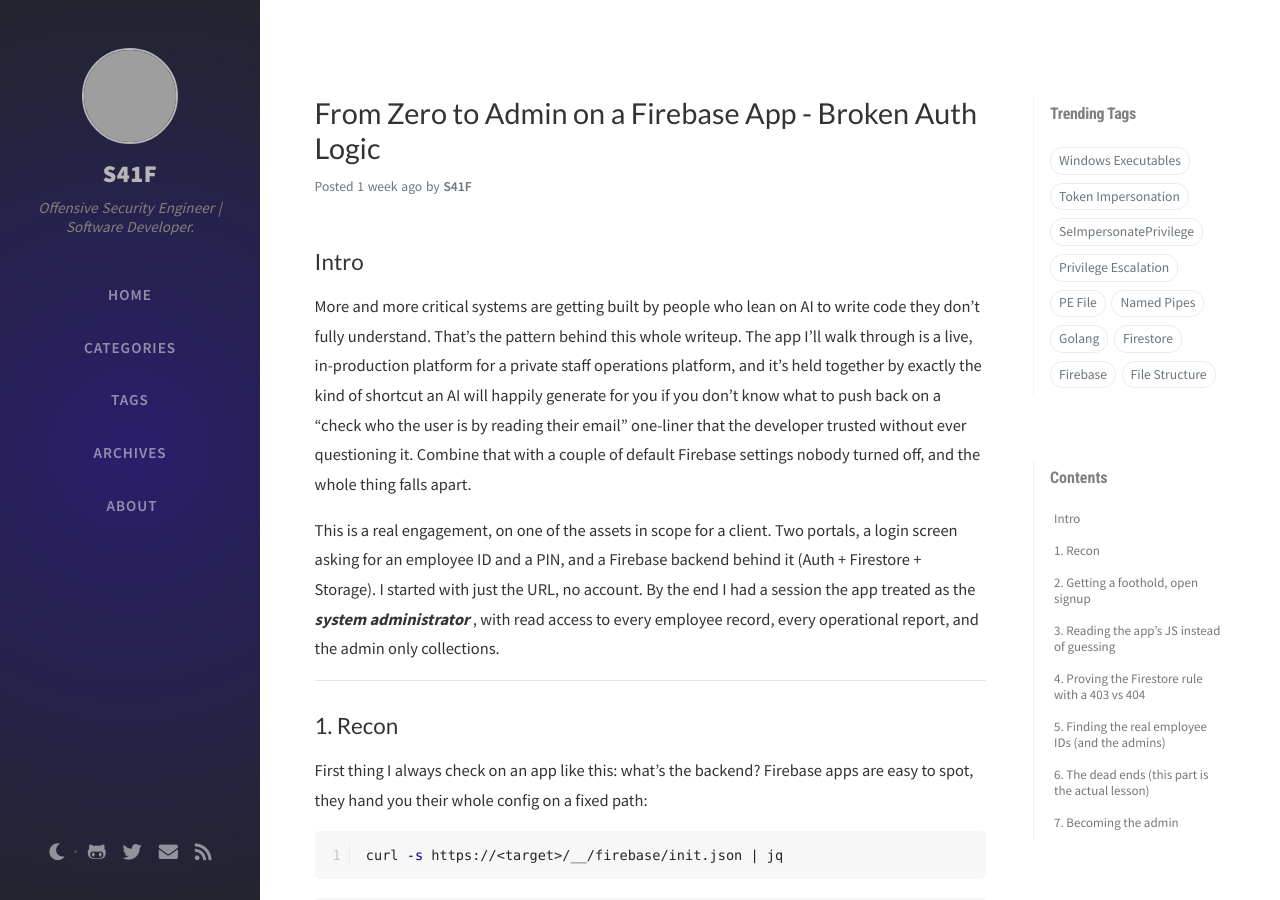
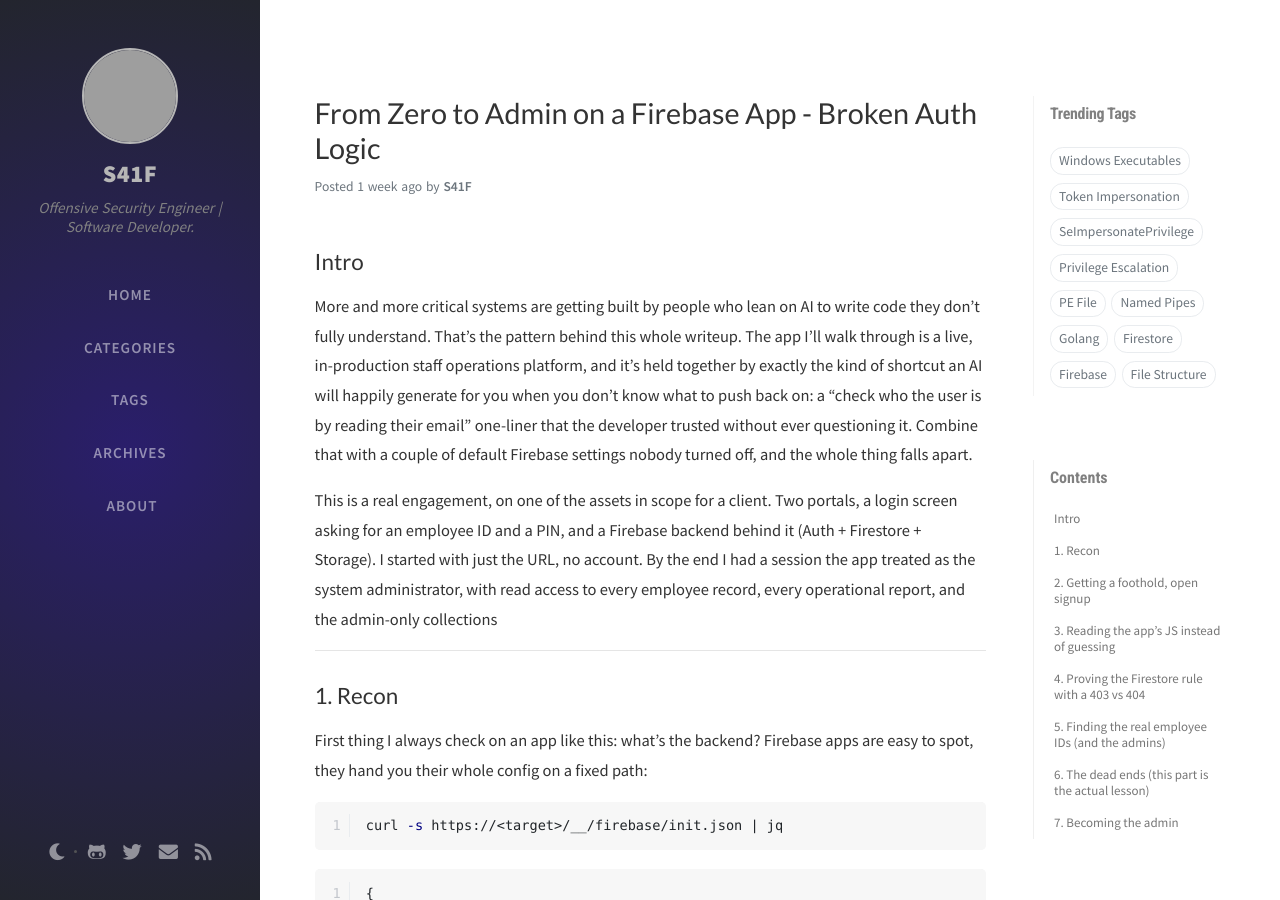
Before and after one commit to SaifSalah/saifsalah.github.io, a Jekyll site: the page built from _posts/2026-09-01-breaking-firebase-authorization.md, in a window 1280 px wide and 900 px high. Built offline with Jekyll 4.4.1, drawn with Linux system fonts in a browser that asks for light colours; nearby versions of some CDN libraries; comment, search, counter and statistics services are not loaded; grey boxes are pictures that could not be loaded.

Commit message:
Update 2026-09-01-breaking-firebase-authorization.md

```diff
--- a/_posts/2026-09-01-breaking-firebase-authorization.md
+++ b/_posts/2026-09-01-breaking-firebase-authorization.md
@@ -8,10 +8,9 @@ tags: [Firebase, Authorization, Broken Access Control, Firestore, Privilege Esca
 
 ## Intro
 
-More and more critical systems are getting built by people who lean on AI to write code they don't fully understand. That's the pattern behind this whole writeup. The app I'll walk through is a live, in-production platform for a private staff operations platform, and it's held together by exactly the kind of shortcut an AI will happily generate for you if you don't know what to push back on a "check who the user is by reading their email" one-liner that the developer trusted without ever questioning it. Combine that with a couple of default Firebase settings nobody turned off, and the whole thing falls apart.
+More and more critical systems are getting built by people who lean on AI to write code they don't fully understand. That's the pattern behind this whole writeup. The app I'll walk through is a live, in-production staff operations platform, and it's held together by exactly the kind of shortcut an AI will happily generate for you when you don't know what to push back on: a "check who the user is by reading their email" one-liner that the developer trusted without ever questioning it. Combine that with a couple of default Firebase settings nobody turned off, and the whole thing falls apart.
 
-This is a real engagement, on one of the assets in scope for a client. Two portals, a login screen asking for an employee ID and a PIN, and a Firebase backend behind it (Auth + Firestore + Storage). I started with just the URL, no account. By the end I had a session the app treated as the ***system administrator***, with read access to every employee record, every operational report, and the admin only collections.
-
+This is a real engagement, on one of the assets in scope for a client. Two portals, a login screen asking for an employee ID and a PIN, and a Firebase backend behind it (Auth + Firestore + Storage). I started with just the URL, no account. By the end I had a session the app treated as the system administrator, with read access to every employee record, every operational report, and the admin-only collections
 
 
 ---
```
